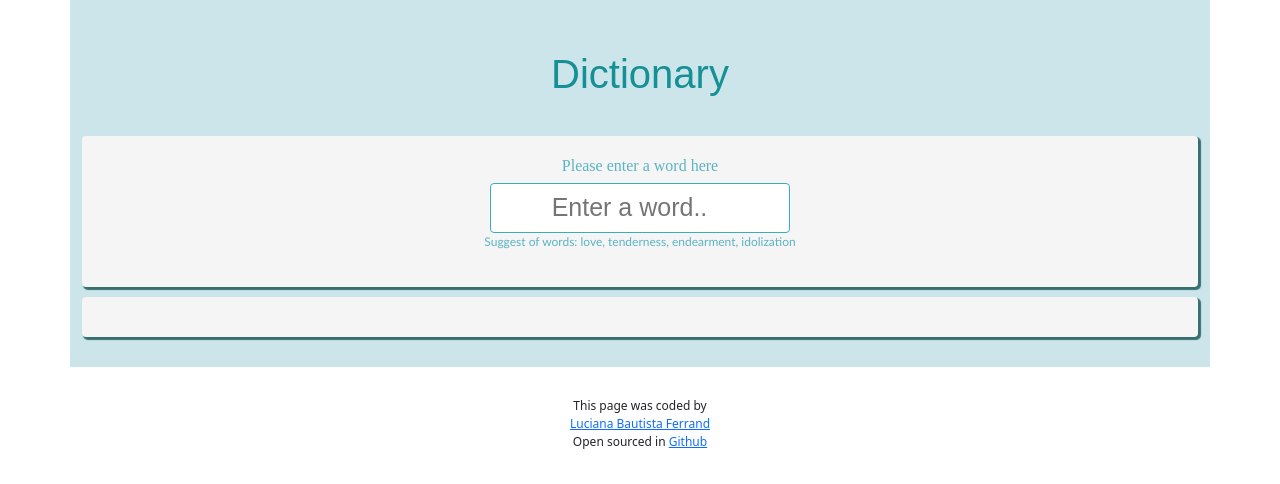
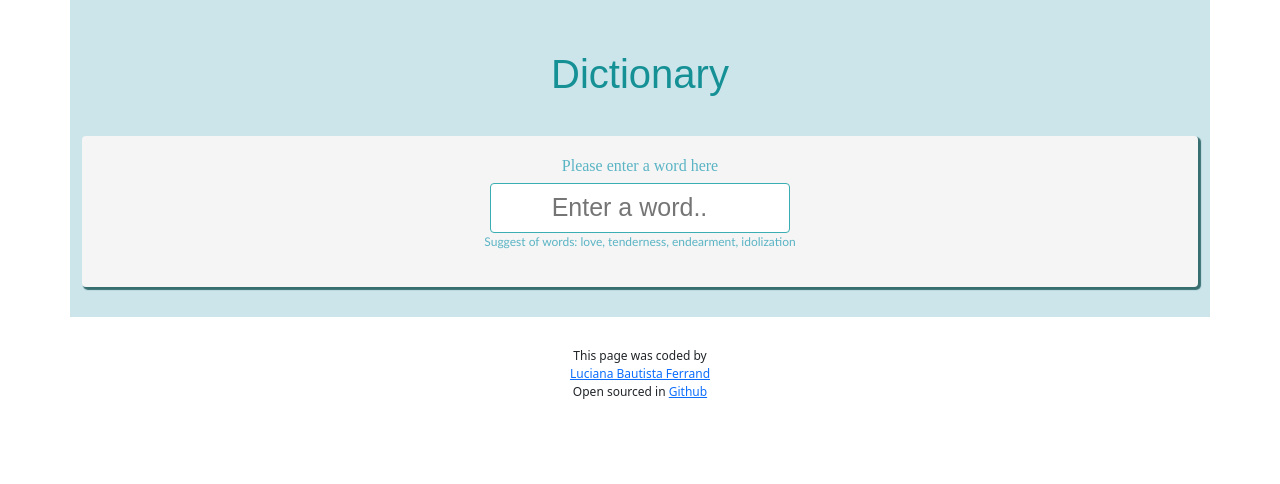
Before and after one commit to lbferrand/dictionary-project, a React (Create React App) app: page / in a window 1280 px wide. Shown: the top 484 px of the page. Built offline with nearby package versions, Linux system fonts and the light colour scheme.

Commit message:
Fixed style

```diff
--- a/src/Dictionary.js
+++ b/src/Dictionary.js
@@ -39,9 +39,7 @@ export default function Dictionary() {
         </p>
       </section>
       <div>
-        <section>
-          <Results results={results} />
-        </section>
+        <Results results={results} />
       </div>
     </div>
   );
```
